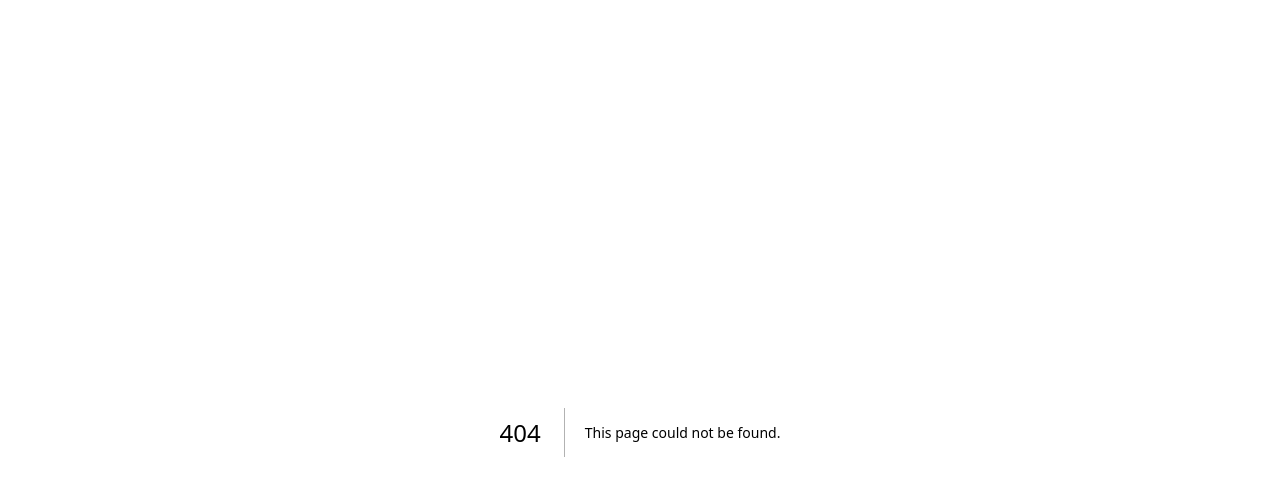
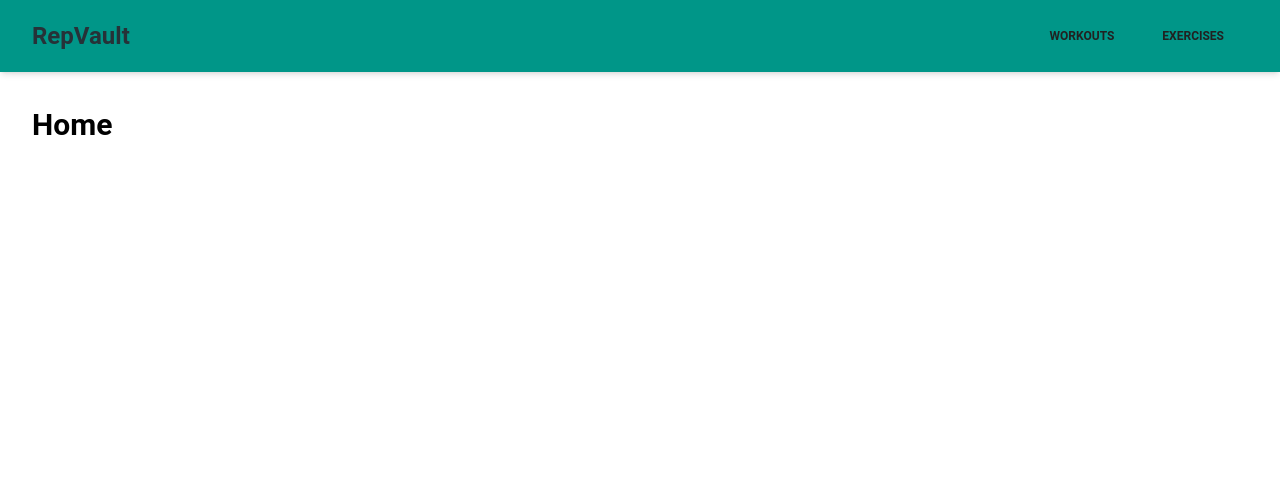
Before and after one commit to Besi97/RepVault, a Next.js app in the folder frontend/: page / in a window 1280 px wide. Before the commit this address had no page. Shown: the top 496 px of the page. Built offline with nearby package versions, Linux system fonts and the light colour scheme.

Commit message:
Add navigation bar and basic routing structure
This update introduces a navigation bar with links to "Workouts" and "Exercises" for improved app navigation. Additionally, it sets up basic page components for the home and workouts pages, laying the foundation for further feature development.

```diff
--- /dev/null
+++ b/frontend/app/components/Navigation/Navigation.tsx
@@ -0,0 +1,29 @@
+"use client"
+
+import {Button, Navbar, Typography} from "@material-tailwind/react";
+
+const menuItems = [
+  {
+    href: "/workouts",
+    title: "Workouts",
+  },
+  {
+    href: "/exercises",
+    title: "Exercises",
+  }
+]
+
+const Navigation = () => (
+  <Navbar className="max-w-full m-0 rounded-none border-none bg-teal-500">
+    <div className="flex justify-between items-center">
+      <Typography as="a" href="/" color="blue-gray" variant="h4">RepVault</Typography>
+      <div>
+        {menuItems.map(({href, title}) =>
+          (<a key={title} href={href}><Button variant="text" ripple={false}>{title}</Button></a>)
+        )}
+      </div>
+    </div>
+  </Navbar>
+)
+
+export default Navigation;
--- a/frontend/app/layout.tsx
+++ b/frontend/app/layout.tsx
@@ -2,6 +2,7 @@ import {ReactNode} from "react";
 import "./global.css";
 import ConfiguredQueryClientProvider from "@/app/providers/ConfiguredQueryClientProvider";
 import {ThemeProvider} from "@/app/providers/ThemeProvider";
+import Navigation from "@/app/components/Navigation/Navigation";
 
 export default function RootLayout({
   children,
@@ -13,6 +14,7 @@ export default function RootLayout({
       <body>
         <ConfiguredQueryClientProvider>
           <ThemeProvider>
+            <Navigation />
             <div className="p-8">
               {children}
             </div>
```
Also changed, not shown: frontend/app/page.tsx (added, +7 -0 lines), frontend/app/workouts/page.tsx (added, +7 -0 lines).
